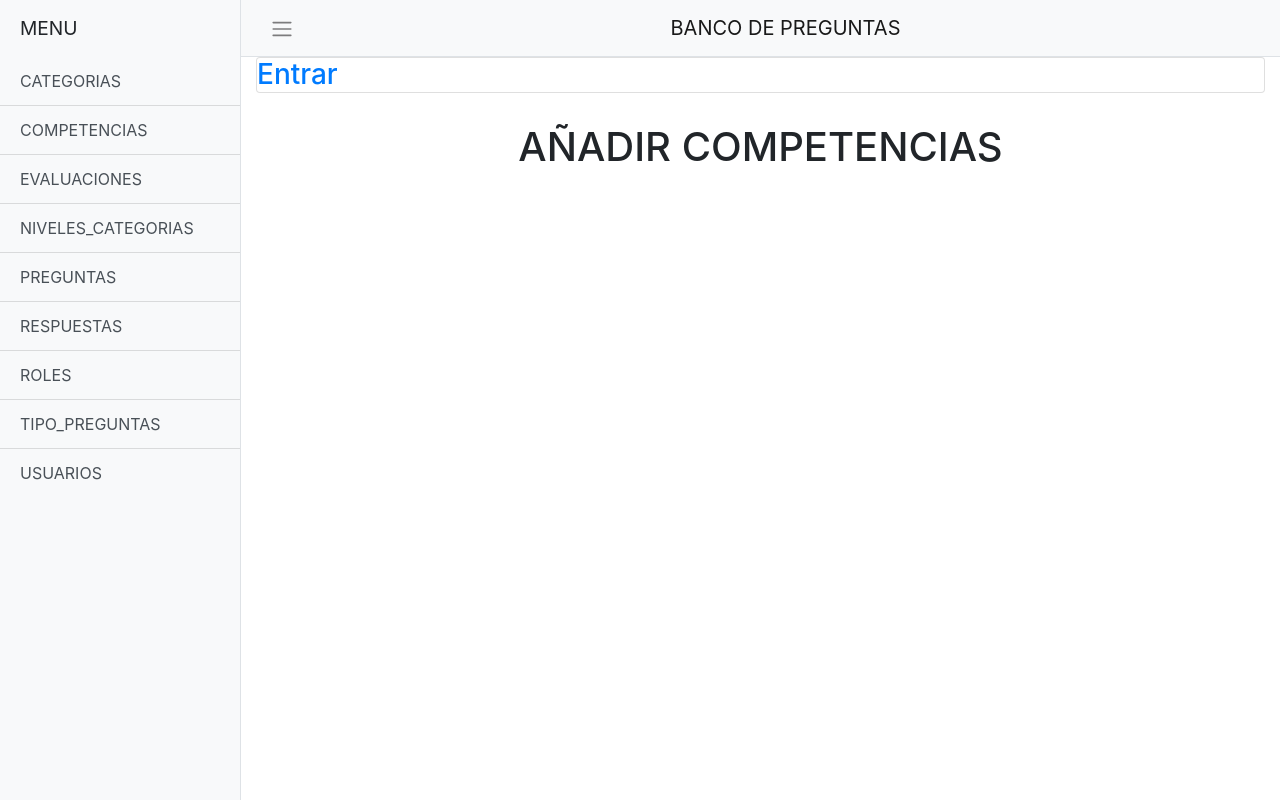
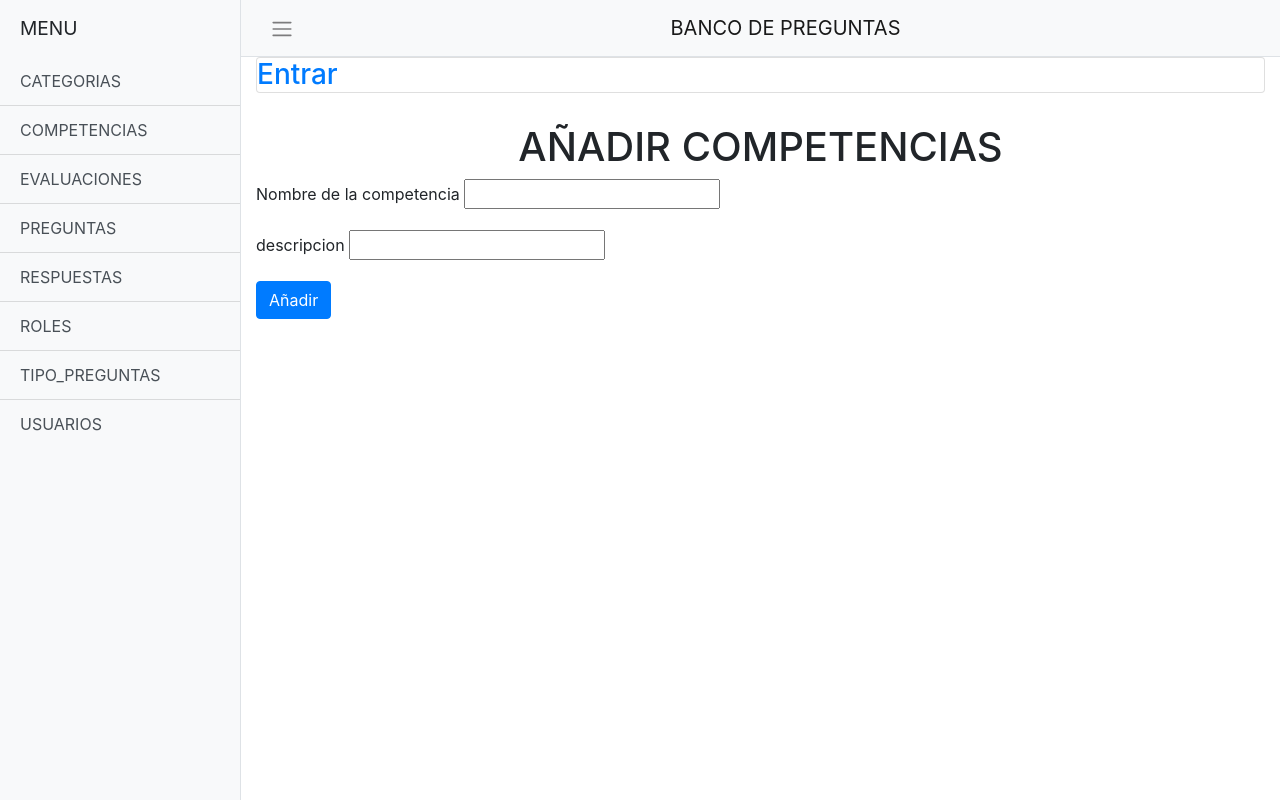
Before and after one commit to CarlosLopez98/banco-preguntas, a Flask app: page /add/competencias in a window 1280 px wide. Run offline with Flask 2, Linux system fonts and the light colour scheme; some libraries are stand-ins or nearby versions.

Commit message:
Add files via upload

```diff
--- a/templates/add.html
+++ b/templates/add.html
@@ -2,4 +2,16 @@
 
 {% block content %}
     <h1 class="text-center" style="margin-top: 30px;">AÑADIR {{ entidad.upper() }}</h1>
+    <form action="" method="POST" novalidate>
+    {% for f in form%}
+         <div class="form-group">
+                {{f.label}}
+                           {{ f }}<br>
+                {% for error in f.errors %}
+                    <span style="color: red;">{{ error }}</span>
+                {% endfor %}
+         </div>
+    {% endfor %}
+        <input type="submit" value="Añadir" class="card-link btn btn-primary">
+    </form>
 {% endblock %}
--- a/templates/home.html
+++ b/templates/home.html
@@ -5,7 +5,7 @@
 
 <div class="row row-cols-1 row-cols-md-3">
     {% for entidad in entidades %}
-    {% if entidad!='evaluaciones_preguntas' and entidad!='categorias_competencias' and entidad!='evaluaciones_competencias' %}
+    {% if entidad not in ['evaluaciones_preguntas' ,'categorias_competencias' ,'evaluaciones_competencias','roles','niveles_categorias']%}
     <div class="col mb-4">
         <div class="card" style="background-color: #F1F1F1;">
             <div class="card-body text-center">
--- a/templates/layout.html
+++ b/templates/layout.html
@@ -18,7 +18,7 @@
 			<div class="list-group list-group-flush">
 				{% if entidades %}
 					{% for entidad in entidades %}
-					{%if entidad!='evaluaciones_preguntas' and entidad!='evaluaciones_competencias' and entidad!='categorias_competencias' %}
+					{%if  entidad not in ['evaluaciones_preguntas' ,'categorias_competencias' ,'evaluaciones_competencias','role','niveles_categorias']%}
 						{% if title == entidad %}
 						<a href="{{ url_for('list', entidad=entidad) }}" class="list-group-item list-group-item-action bg-light text-primary">{{ entidad.upper() }}</a>
 						{% else %}
```
